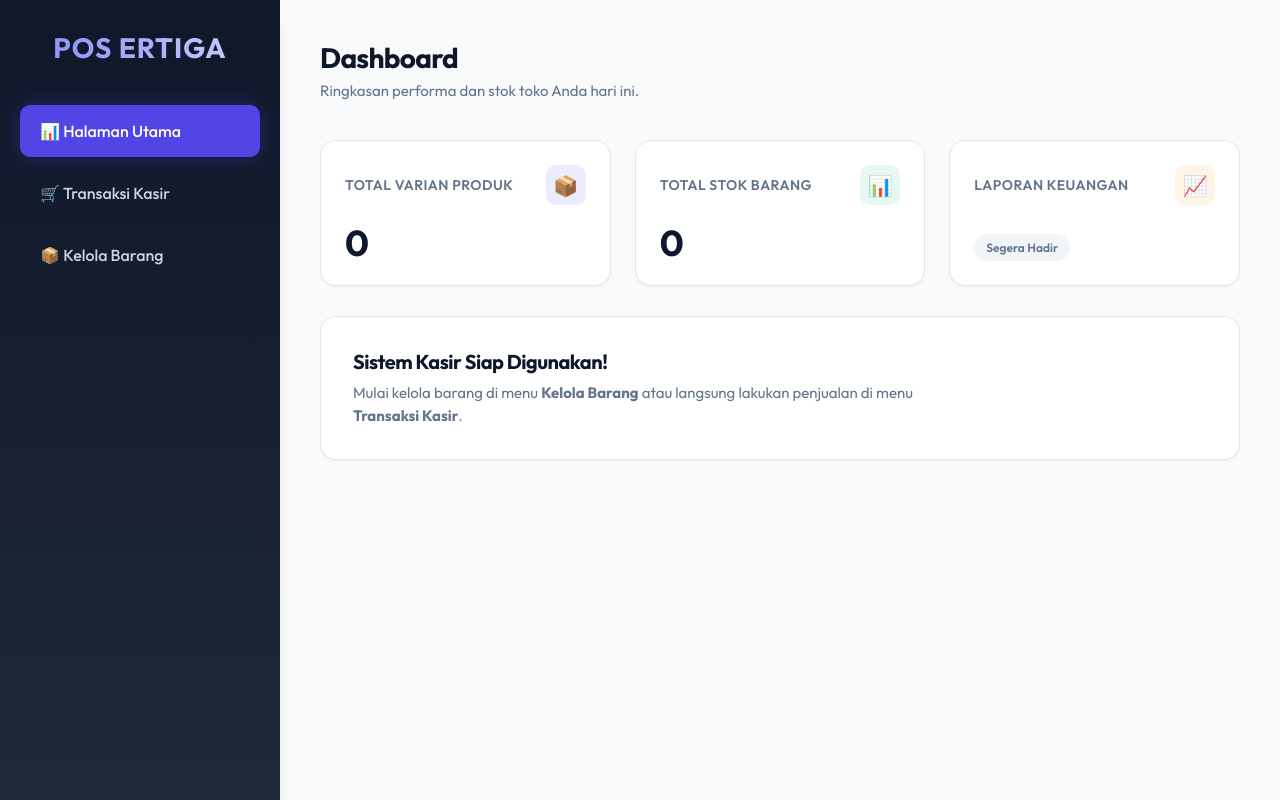
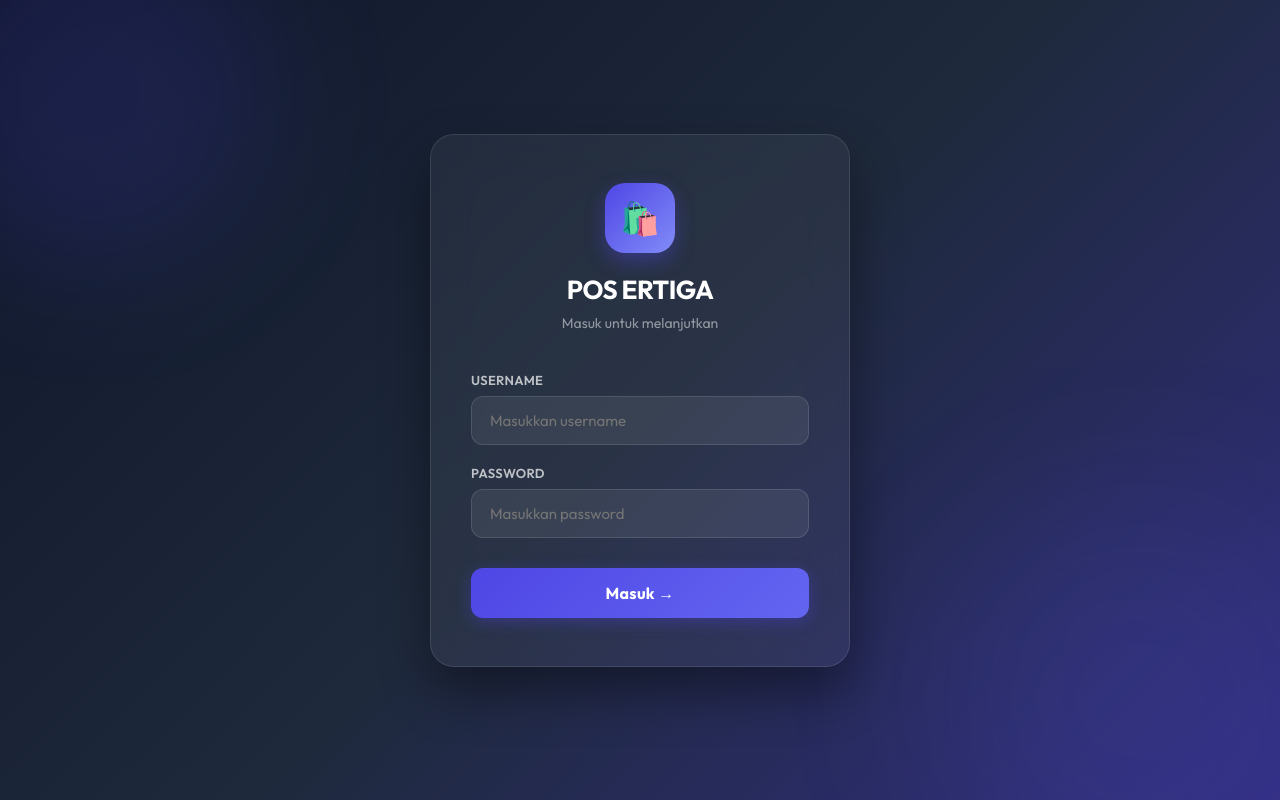
Before and after one commit to rafirachmawan/Pos_Ertiga, a React (Vite) app in the folder client/: page / in a window 1280 px wide. Built offline with nearby package versions, Linux system fonts and the light colour scheme; no server answers.

Commit message:
feat: implement user authentication flow with login screen and session management

```diff
--- a/client/src/App.jsx
+++ b/client/src/App.jsx
@@ -2,10 +2,16 @@ import React, { useState } from 'react'
 import Inventory from './components/Inventory'
 import POS from './components/POS'
 import Dashboard from './components/Dashboard'
+import Login from './components/Login'
 import './index.css'
 
 function App() {
   const [activeTab, setActiveTab] = useState('dashboard');
+  const [isLoggedIn, setIsLoggedIn] = useState(false);
+
+  if (!isLoggedIn) {
+    return <Login onLogin={() => setIsLoggedIn(true)} />;
+  }
 
   return (
     <div className="app-container">
@@ -29,6 +35,15 @@ function App() {
         >
           📦 Kelola Barang
         </div>
+        <div style={{marginTop: 'auto'}}>
+          <div
+            className="nav-item"
+            onClick={() => setIsLoggedIn(false)}
+            style={{color: '#F87171'}}
+          >
+            🚪 Keluar
+          </div>
+        </div>
       </div>
       <div className="main-content">
         {activeTab === 'dashboard' && <Dashboard />}
--- /dev/null
+++ b/client/src/components/Login.jsx
@@ -0,0 +1,127 @@
+import React, { useState } from 'react';
+
+const Login = ({ onLogin }) => {
+  const [username, setUsername] = useState('');
+  const [password, setPassword] = useState('');
+  const [error, setError] = useState('');
+  const [loading, setLoading] = useState(false);
+
+  const handleSubmit = (e) => {
+    e.preventDefault();
+    setLoading(true);
+    setError('');
+
+    setTimeout(() => {
+      if (username === 'admin' && password === 'admin') {
+        onLogin();
+      } else {
+        setError('Username atau password salah!');
+        setLoading(false);
+      }
+    }, 500);
+  };
+
+  return (
+    <div style={{
+      minHeight: '100vh',
+      background: 'linear-gradient(135deg, #0F172A 0%, #1E293B 50%, #312E81 100%)',
+      display: 'flex',
+      alignItems: 'center',
+      justifyContent: 'center',
+      position: 'relative',
+      overflow: 'hidden'
+    }}>
+      {/* Decorative blobs */}
+      <div style={{position: 'absolute', top: '-80px', left: '-80px', width: '350px', height: '350px', background: 'rgba(79, 70, 229, 0.15)', borderRadius: '50%', filter: 'blur(60px)'}}></div>
+      <div style={{position: 'absolute', bottom: '-100px', right: '-60px', width: '400px', height: '400px', background: 'rgba(99, 102, 241, 0.1)', borderRadius: '50%', filter: 'blur(80px)'}}></div>
+
+      <div style={{
+        width: '100%',
+        maxWidth: '420px',
+        padding: '48px 40px',
+        background: 'rgba(255,255,255,0.05)',
+        backdropFilter: 'blur(20px)',
+        borderRadius: '24px',
+        border: '1px solid rgba(255,255,255,0.1)',
+        boxShadow: '0 25px 50px rgba(0,0,0,0.4)',
+        zIndex: 1
+      }}>
+        {/* Logo & Title */}
+        <div style={{textAlign: 'center', marginBottom: '40px'}}>
+          <div style={{
+            width: '70px', height: '70px', background: 'linear-gradient(135deg, #4F46E5, #818CF8)',
+            borderRadius: '20px', display: 'inline-flex', alignItems: 'center', justifyContent: 'center',
+            fontSize: '32px', marginBottom: '20px', boxShadow: '0 8px 20px rgba(79,70,229,0.4)'
+          }}>🛍️</div>
+          <h1 style={{color: 'white', fontSize: '26px', fontWeight: '700', letterSpacing: '-0.5px', marginBottom: '8px'}}>POS ERTIGA</h1>
+          <p style={{color: 'rgba(255,255,255,0.5)', fontSize: '14px'}}>Masuk untuk melanjutkan</p>
+        </div>
+
+        {/* Form */}
+        <form onSubmit={handleSubmit}>
+          <div style={{marginBottom: '20px'}}>
+            <label style={{display: 'block', color: 'rgba(255,255,255,0.7)', fontSize: '13px', fontWeight: '600', marginBottom: '8px', letterSpacing: '0.3px'}}>USERNAME</label>
+            <input
+              type="text"
+              value={username}
+              onChange={e => setUsername(e.target.value)}
+              placeholder="Masukkan username"
+              required
+              style={{
+                width: '100%', background: 'rgba(255,255,255,0.07)', border: '1px solid rgba(255,255,255,0.12)',
+                borderRadius: '12px', padding: '14px 18px', color: 'white', fontSize: '15px', outline: 'none',
+                transition: 'all 0.2s', boxShadow: 'none'
+              }}
+              onFocus={e => e.target.style.borderColor = 'rgba(79,70,229,0.8)'}
+              onBlur={e => e.target.style.borderColor = 'rgba(255,255,255,0.12)'}
+            />
+          </div>
+
+          <div style={{marginBottom: '30px'}}>
+            <label style={{display: 'block', color: 'rgba(255,255,255,0.7)', fontSize: '13px', fontWeight: '600', marginBottom: '8px', letterSpacing: '0.3px'}}>PASSWORD</label>
+            <input
+              type="password"
+              value={password}
+              onChange={e => setPassword(e.target.value)}
+              placeholder="Masukkan password"
+              required
+              style={{
+                width: '100%', background: 'rgba(255,255,255,0.07)', border: '1px solid rgba(255,255,255,0.12)',
+                borderRadius: '12px', padding: '14px 18px', color: 'white', fontSize: '15px', outline: 'none',
+                transition: 'all 0.2s', boxShadow: 'none'
+              }}
+              onFocus={e => e.target.style.borderColor = 'rgba(79,70,229,0.8)'}
+              onBlur={e => e.target.style.borderColor = 'rgba(255,255,255,0.12)'}
+            />
+          </div>
+
+          {error && (
+            <div style={{
+              background: 'rgba(239, 68, 68, 0.15)', border: '1px solid rgba(239,68,68,0.3)',
+              borderRadius: '10px', padding: '12px 16px', marginBottom: '20px',
+              color: '#FCA5A5', fontSize: '14px', textAlign: 'center'
+            }}>
+              ⚠️ {error}
+            </div>
+          )}
+
+          <button
+            type="submit"
+            disabled={loading}
+            style={{
+              width: '100%', padding: '15px',
+              background: loading ? 'rgba(79,70,229,0.5)' : 'linear-gradient(135deg, #4F46E5, #6366F1)',
+              border: 'none', borderRadius: '12px', color: 'white', fontSize: '16px', fontWeight: '700',
+              cursor: loading ? 'not-allowed' : 'pointer', transition: 'all 0.2s',
+              boxShadow: '0 4px 15px rgba(79,70,229,0.35)', letterSpacing: '0.3px'
+            }}
+          >
+            {loading ? 'Masuk...' : 'Masuk →'}
+          </button>
+        </form>
+      </div>
+    </div>
+  );
+};
+
+export default Login;
```
